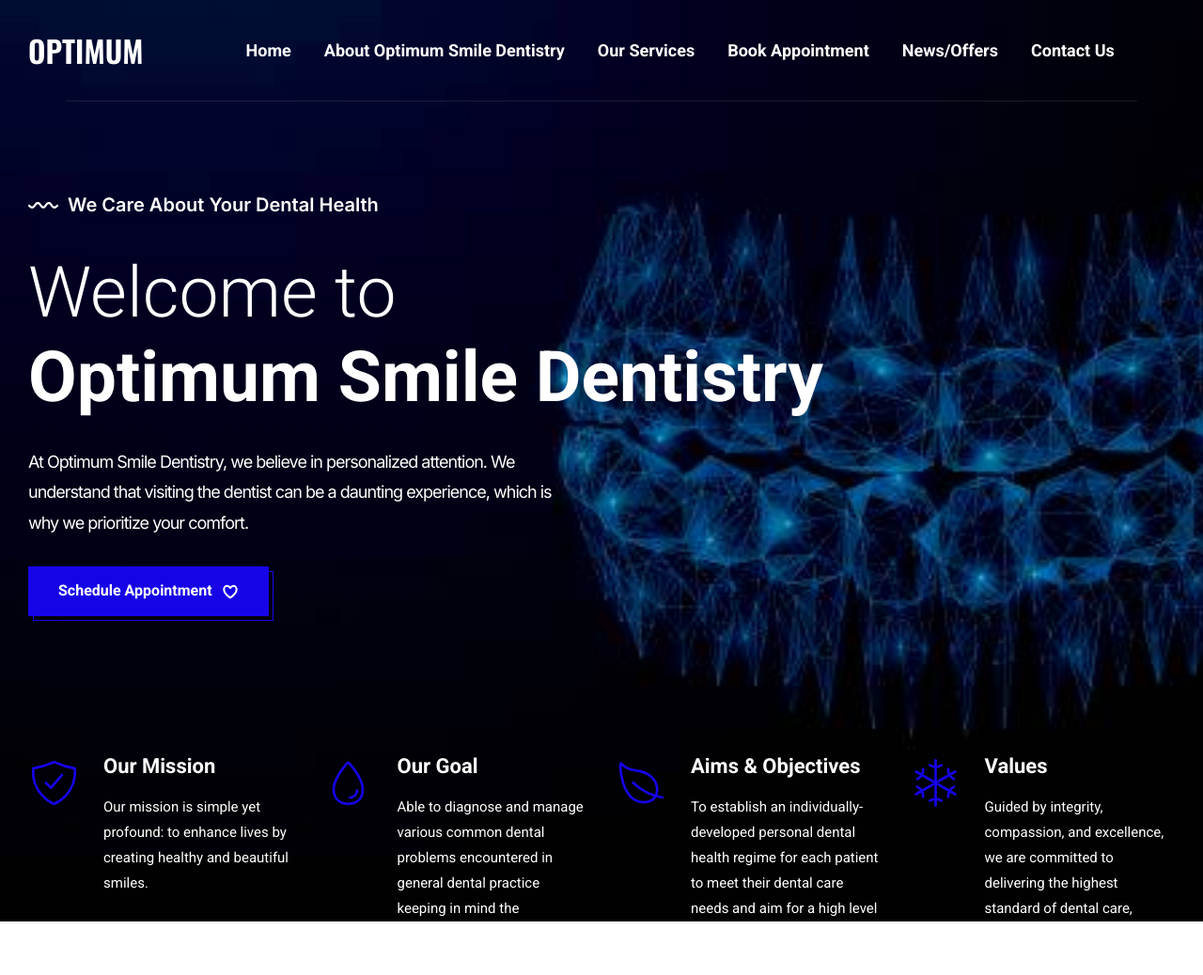
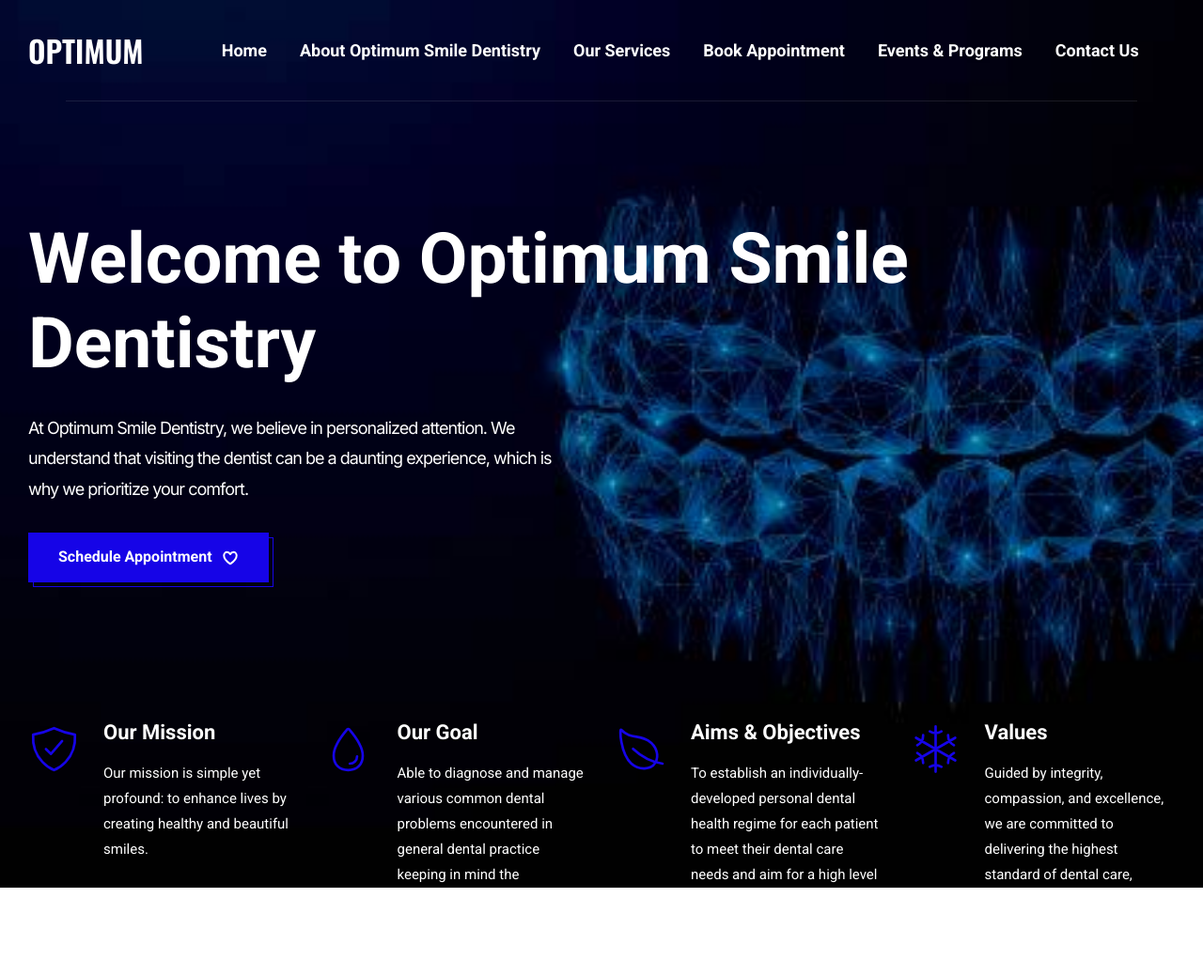
Before and after one commit to eyern/optimum, a plain HTML site: page index.html in a window 1280 px wide. Shown: the top 1038 px of the page at 94% size. Drawn offline with nearby package versions, Linux system fonts and the light colour scheme; a script that the page names is missing.

Commit message:
home page

```diff
--- a/index.html
+++ b/index.html
@@ -89,7 +89,7 @@
 
           <li>
             <a href="#event" class="navbar-link" data-nav-link>
-              <span>News/Offers</span>
+              <span>Events & Programs</span>
 
               <ion-icon name="chevron-forward-outline" aria-hidden="true"></ion-icon>
             </a>
@@ -124,14 +124,8 @@
       <section class="hero" id="home">
         <div class="container">
 
-          <p class="section-subtitle">
-            <img src="./assets/images/subtitle-img-white.png" width="32" height="7" alt="Wavy line">
-
-            <span>We Care About Your Dental Health</span>
-          </p>
-
           <h2 class="h1 hero-title">
-            Welcome to <strong>Optimum Smile Dentistry</strong>
+             <strong>Welcome to Optimum Smile Dentistry</strong>
           </h2>
 
           <p class="hero-text">
```
Also changed, not shown: assets/css/style.css (line endings or trailing spaces).
